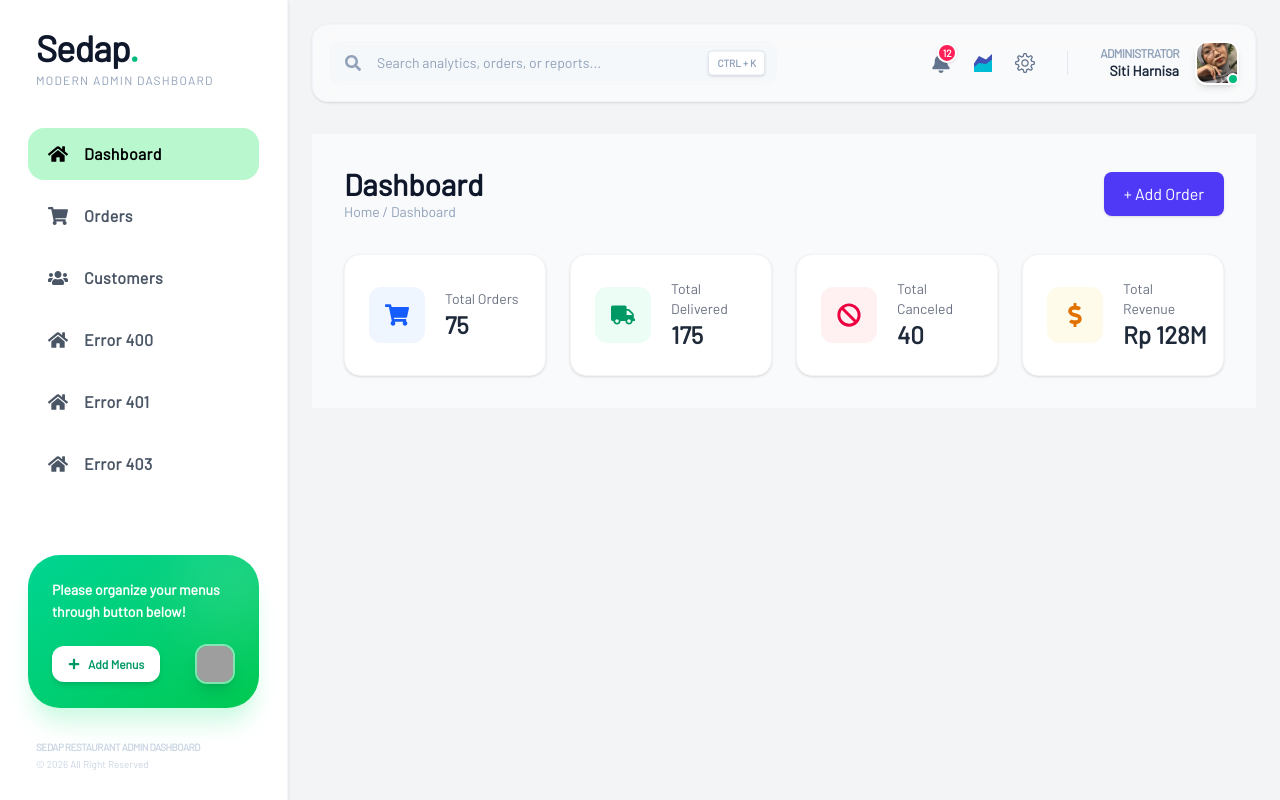
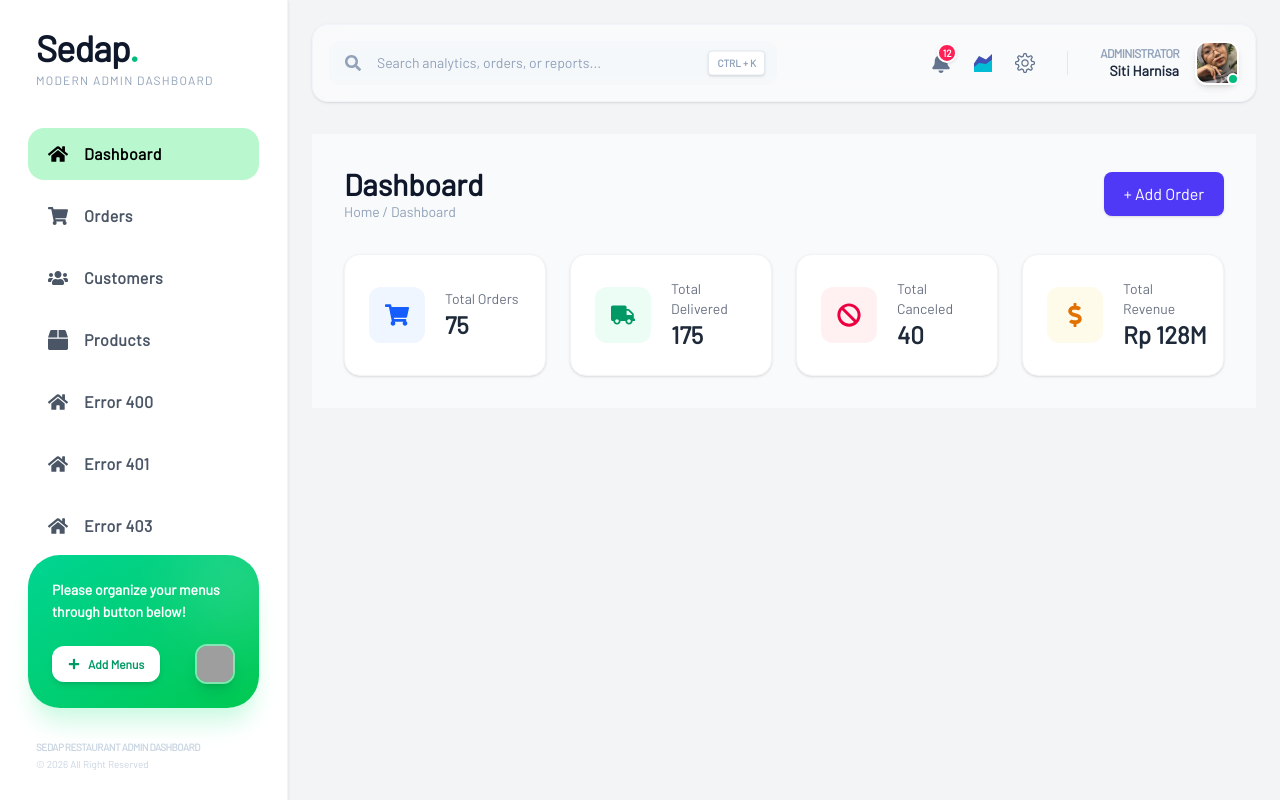
Before and after one commit to nisapcr/Prak-framework2, a React (Vite) app: page / in a window 1280 px wide. Built offline with nearby package versions, Linux system fonts and the light colour scheme; grey boxes are pictures that could not be loaded.

Commit message:
pertemuan_9

```diff
--- a/package.json
+++ b/package.json
@@ -11,7 +11,7 @@
   },
   "dependencies": {
     "@tailwindcss/vite": "^4.2.2",
-    "axios": "^1.15.2",
+    "axios": "^1.16.1",
     "react": "^19.2.0",
     "react-dom": "^19.2.0",
     "react-icons": "^5.6.0",
--- a/src/App.jsx
+++ b/src/App.jsx
@@ -10,6 +10,8 @@ import Loading from "./components/Loading";
 const Dashboard = React.lazy(() => import("./pages/Dashboard"));
 const Customers = React.lazy(() => import("./pages/Customers"));
 const Orders = React.lazy(() => import("./pages/Orders"));
+const Products = React.lazy(() => import("./pages/Products"));
+const ProductDetail = React.lazy(() => import("./pages/ProductDetail"));
 
 const Login = React.lazy(() => import("./pages/auth/Login"));
 const Register = React.lazy(() => import("./pages/auth/Register"));
@@ -19,6 +21,7 @@ function App() {
   return (
     <Suspense fallback={<Loading />}>
       <Routes>
+
         {/* AUTH */}
         <Route element={<AuthLayout />}>
           <Route path="/login" element={<Login />} />
@@ -29,14 +32,36 @@ function App() {
         {/* MAIN */}
         <Route path="/" element={<MainLayout />}>
           <Route index element={<Dashboard />} />
+
           <Route path="orders" element={<Orders />} />
           <Route path="customers" element={<Customers />} />
 
-          <Route path="400" element={<ErrorPage code="400" description="Bad Request" />} />
-          <Route path="401" element={<ErrorPage code="401" description="Unauthorized" />} />
-          <Route path="403" element={<ErrorPage code="403" description="Forbidden" />} />
-          <Route path="*" element={<ErrorPage code="404" description="Page Not Found" />} />
+          {/* PRODUCTS */}
+          <Route path="products" element={<Products />} />
+          <Route path="products/:id" element={<ProductDetail />} />
+
+          {/* ERROR */}
+          <Route
+            path="400"
+            element={<ErrorPage code="400" description="Bad Request" />}
+          />
+
+          <Route
+            path="401"
+            element={<ErrorPage code="401" description="Unauthorized" />}
+          />
+
+          <Route
+            path="403"
+            element={<ErrorPage code="403" description="Forbidden" />}
+          />
+
+          <Route
+            path="*"
+            element={<ErrorPage code="404" description="Page Not Found" />}
+          />
         </Route>
+
       </Routes>
     </Suspense>
   );
--- a/src/components/Sidebar.jsx
+++ b/src/components/Sidebar.jsx
@@ -1,21 +1,35 @@
-import { FaHome, FaShoppingCart, FaUsers, FaPlus } from "react-icons/fa";
+import {
+  FaHome,
+  FaShoppingCart,
+  FaUsers,
+  FaPlus,
+  FaBox,
+} from "react-icons/fa";
+
 import { NavLink } from "react-router-dom";
 
 export default function Sidebar() {
-  // 1. Definisikan fungsi menuClass sesuai arahan gambar
-  // Fungsi ini menerima object { isActive } otomatis dari NavLink
+
   const menuClass = ({ isActive }) => `
     flex items-center gap-4 px-5 py-3.5 rounded-2xl cursor-pointer transition-all duration-300 font-bold
-    ${isActive
-      ? "text-hijau bg-green-200 font-extrabold"
-      : "text-gray-600 hover:text-hijau hover:bg-green-200 hover:font-extrabold"
+    ${
+      isActive
+        ? "text-hijau bg-green-200 font-extrabold"
+        : "text-gray-600 hover:text-hijau hover:bg-green-200 hover:font-extrabold"
     }
   `;
 
   const menu = [
     { name: "Dashboard", icon: <FaHome />, to: "/" },
+
     { name: "Orders", icon: <FaShoppingCart />, to: "/orders" },
+
     { name: "Customers", icon: <FaUsers />, to: "/customers" },
+
+    // PRODUCTS
+    { name: "Products", icon: <FaBox />, to: "/products" },
+
+    // ERROR PAGES
     { name: "Error 400", icon: <FaHome />, to: "/400" },
     { name: "Error 401", icon: <FaHome />, to: "/401" },
     { name: "Error 403", icon: <FaHome />, to: "/403" },
@@ -23,12 +37,15 @@ export default function Sidebar() {
 
   return (
     <div className="w-72 h-screen overflow-hidden bg-white p-7 flex flex-col justify-between border-r border-slate-100 shadow-sm">
+
       <div>
+
         {/* LOGO */}
         <div className="mb-10 px-2">
           <h1 className="text-4xl font-black tracking-tight text-slate-900">
             Sedap<span className="text-emerald-500">.</span>
           </h1>
+
           <p className="text-slate-400 text-xs font-medium uppercase tracking-widest mt-1">
             Modern Admin Dashboard
           </p>
@@ -37,25 +54,38 @@ export default function Sidebar() {
         {/* NAVIGATION */}
         <nav>
           <ul className="space-y-2.5">
+
             {menu.map((item) => (
               <li key={item.name}>
+
                 <NavLink
                   to={item.to}
                   className={menuClass}
                 >
-                  <span className="text-xl">{item.icon}</span>
-                  <span className="tracking-wide">{item.name}</span>
+                  <span className="text-xl">
+                    {item.icon}
+                  </span>
+
+                  <span className="tracking-wide">
+                    {item.name}
+                  </span>
                 </NavLink>
+
               </li>
             ))}
+
           </ul>
         </nav>
+
       </div>
 
-      {/* FOOTER AREA (PROMO BOX & COPYRIGHT) */}
+      {/* FOOTER */}
       <div className="flex-none">
+
+        {/* PROMO BOX */}
         <div className="bg-gradient-to-br from-emerald-400 to-green-500 rounded-[2rem] p-6 text-white shadow-xl shadow-emerald-100 relative overflow-hidden mb-8">
-          {/* DECORATION BLUR */}
+
+          {/* BLUR EFFECT */}
           <div className="absolute -top-6 -right-6 w-24 h-24 bg-white/20 rounded-full blur-2xl"></div>
 
           <p className="text-sm mb-5 font-bold leading-relaxed relative z-10">
@@ -63,30 +93,36 @@ export default function Sidebar() {
           </p>
 
           <div className="flex items-center justify-between relative z-10">
+
             <button className="bg-white text-emerald-600 px-4 py-2.5 rounded-xl flex items-center gap-2 font-black text-xs hover:bg-emerald-50 transition-all active:scale-95 shadow-md">
               <FaPlus />
               Add Menus
             </button>
+
             <img
               src="https://i.pravatar.cc/100"
               className="w-10 h-10 rounded-xl border-2 border-white/50 shadow-lg"
               alt="avatar"
             />
+
           </div>
         </div>
 
         {/* COPYRIGHT */}
         <div className="px-2">
+
           <p className="text-[10px] font-bold text-slate-300 uppercase tracking-tighter">
             Sedap Restaurant Admin Dashboard
           </p>
+
           <p className="text-[10px] font-medium text-slate-300 mt-0.5">
             © 2026 All Right Reserved
           </p>
+
         </div>
+
       </div>
+
     </div>
-
-
   );
 }
--- /dev/null
+++ b/src/data/products.js
@@ -0,0 +1,274 @@
+const products = [
+  {
+    id: 1,
+    title: "Essence Mascara Lash Princess",
+    code: "PRD001",
+    category: "beauty",
+    brand: "Essence",
+    price: 9990,
+    stock: 15
+  },
+  {
+    id: 2,
+    title: "Eyeshadow Palette with Mirror",
+    code: "PRD002",
+    category: "beauty",
+    brand: "Glamour Beauty",
+    price: 19990,
+    stock: 10
+  },
+  {
+    id: 3,
+    title: "Powder Canister",
+    code: "PRD003",
+    category: "beauty",
+    brand: "Velvet Touch",
+    price: 14990,
+    stock: 20
+  },
+  {
+    id: 4,
+    title: "Red Lipstick",
+    code: "PRD004",
+    category: "beauty",
+    brand: "Beauty Queen",
+    price: 12990,
+    stock: 18
+  },
+  {
+    id: 5,
+    title: "Liquid Foundation",
+    code: "PRD005",
+    category: "beauty",
+    brand: "Glow Up",
+    price: 24990,
+    stock: 12
+  },
+  {
+    id: 6,
+    title: "Facial Cleanser",
+    code: "PRD006",
+    category: "skincare",
+    brand: "CleanFace",
+    price: 17990,
+    stock: 25
+  },
+  {
+    id: 7,
+    title: "Moisturizer Cream",
+    code: "PRD007",
+    category: "skincare",
+    brand: "SoftSkin",
+    price: 21990,
+    stock: 14
+  },
+  {
+    id: 8,
+    title: "Vitamin C Serum",
+    code: "PRD008",
+    category: "skincare",
+    brand: "GlowSkin",
+    price: 29990,
+    stock: 11
+  },
+  {
+    id: 9,
+    title: "Sunscreen SPF 50",
+    code: "PRD009",
+    category: "skincare",
+    brand: "SunCare",
+    price: 18990,
+    stock: 17
+  },
+  {
+    id: 10,
+    title: "Perfume Blossom",
+    code: "PRD010",
+    category: "fragrance",
+    brand: "Rose Paris",
+    price: 39990,
+    stock: 9
+  },
+  {
+    id: 11,
+    title: "Body Lotion",
+    code: "PRD011",
+    category: "bodycare",
+    brand: "FreshBody",
+    price: 15990,
+    stock: 20
+  },
+  {
+    id: 12,
+    title: "Hair Shampoo",
+    code: "PRD012",
+    category: "haircare",
+    brand: "Silky Hair",
+    price: 14990,
+    stock: 22
+  },
+  {
+    id: 13,
+    title: "Hair Conditioner",
+    code: "PRD013",
+    category: "haircare",
+    brand: "Silky Hair",
+    price: 15990,
+    stock: 16
+  },
+  {
+    id: 14,
+    title: "Nail Polish",
+    code: "PRD014",
+    category: "beauty",
+    brand: "Nail Art",
+    price: 9990,
+    stock: 30
+  },
+  {
+    id: 15,
+    title: "Face Toner",
+    code: "PRD015",
+    category: "skincare",
+    brand: "PureSkin",
+    price: 19990,
+    stock: 13
+  },
+  {
+    id: 16,
+    title: "Face Wash",
+    code: "PRD016",
+    category: "skincare",
+    brand: "FreshGlow",
+    price: 14990,
+    stock: 21
+  },
+  {
+    id: 17,
+    title: "Lip Balm",
+    code: "PRD017",
+    category: "beauty",
+    brand: "Soft Lips",
+    price: 8990,
+    stock: 28
+  },
+  {
+    id: 18,
+    title: "Eyeliner Pen",
+    code: "PRD018",
+    category: "beauty",
+    brand: "Sharp Look",
+    price: 11990,
+    stock: 19
+  },
+  {
+    id: 19,
+    title: "Compact Powder",
+    code: "PRD019",
+    category: "beauty",
+    brand: "Beauty Queen",
+    price: 16990,
+    stock: 15
+  },
+  {
+    id: 20,
+    title: "Blush On Pink",
+    code: "PRD020",
+    category: "beauty",
+    brand: "Pinky Glow",
+    price: 13990,
+    stock: 12
+  },
+  {
+    id: 21,
+    title: "Hair Vitamin",
+    code: "PRD021",
+    category: "haircare",
+    brand: "HairLife",
+    price: 17990,
+    stock: 17
+  },
+  {
+    id: 22,
+    title: "Body Scrub",
+    code: "PRD022",
+    category: "bodycare",
+    brand: "FreshBody",
+    price: 18990,
+    stock: 14
+  },
+  {
+    id: 23,
+    title: "Facial Mask",
+    code: "PRD023",
+    category: "skincare",
+    brand: "GlowSkin",
+    price: 12990,
+    stock: 23
+  },
+  {
+    id: 24,
+    title: "Acne Cream",
+    code: "PRD024",
+    category: "skincare",
+    brand: "AcneFree",
+    price: 22990,
+    stock: 10
+  },
+  {
+    id: 25,
+    title: "Perfume Midnight",
+    code: "PRD025",
+    category: "fragrance",
+    brand: "Night Paris",
+    price: 45990,
+    stock: 7
+  },
+  {
+    id: 26,
+    title: "Hand Cream",
+    code: "PRD026",
+    category: "bodycare",
+    brand: "SoftTouch",
+    price: 10990,
+    stock: 20
+  },
+  {
+    id: 27,
+    title: "Face Primer",
+    code: "PRD027",
+    category: "beauty",
+    brand: "Beauty Queen",
+    price: 24990,
+    stock: 9
+  },
+  {
+    id: 28,
+    title: "Makeup Brush Set",
+    code: "PRD028",
+    category: "beauty",
+    brand: "Beauty Tools",
+    price: 29990,
+    stock: 11
+  },
+  {
+    id: 29,
+    title: "Hair Dryer",
+    code: "PRD029",
+    category: "haircare",
+    brand: "SalonPro",
+    price: 49990,
+    stock: 6
+  },
+  {
+    id: 30,
+    title: "Beauty Blender",
+    code: "PRD030",
+    category: "beauty",
+    brand: "Glow Beauty",
+    price: 9990,
+    stock: 25
+  }
+];
+
+export default products;
--- /dev/null
+++ b/src/pages/ProductDetail.jsx
@@ -0,0 +1,43 @@
+import { useParams } from "react-router-dom"
+import { useEffect, useState } from "react"
+import axios from "axios"
+
+export default function ProductDetail() {
+    const { id } = useParams()
+    const [product, setProduct] = useState(null)
+    const [error, setError] = useState(null)
+
+    useEffect(() => {
+        axios
+            .get(`https://dummyjson.com/products/${id}`)
+            .then((response) => {
+                if (response.status !== 200) {
+                    setError(response.message)
+                    return
+                }
+                setProduct(response.data)
+            })
+            .catch((err) => {
+                setError(err.message)
+            })
+    }, [id])
+
+    if (error) return <div className="text-red-600 p-4">{error}</div>
+    if (!product) return <div className="p-4">Loading...</div>
+
+    return (
+        <div className="p-6 bg-white rounded-xl shadow-lg max-w-lg mx-auto mt-6">
+            <img
+                src={product.thumbnail}
+                alt={product.title}
+                className="rounded-xl mb-4 w-full h-48 object-cover"
+            />
+            <h2 className="text-2xl font-bold mb-2">{product.title}</h2>
+            <p className="text-gray-600 mb-1">Kategori: {product.category}</p>
+            <p className="text-gray-600 mb-1">Brand: {product.brand}</p>
+            <p className="text-gray-800 font-semibold text-lg">
+                Harga: Rp {product.price * 1000}
+            </p>
+        </div>
+    )
+}
--- /dev/null
+++ b/src/pages/Products.jsx
@@ -0,0 +1,85 @@
+import productsData from "../data/products";
+import { Link } from "react-router-dom";
+
+export default function Products() {
+
+  return (
+    <div className="p-6">
+
+      <h1 className="text-2xl font-bold mb-6">
+        Products
+      </h1>
+
+      <div className="bg-white rounded-xl shadow overflow-hidden">
+
+        <table className="w-full">
+
+          <thead className="bg-gray-100">
+            <tr>
+              <th className="p-3 text-left">ID</th>
+              <th className="p-3 text-left">Title</th>
+              <th className="p-3 text-left">Code</th>
+              <th className="p-3 text-left">Category</th>
+              <th className="p-3 text-left">Brand</th>
+              <th className="p-3 text-left">Price</th>
+              <th className="p-3 text-left">Stock</th>
+            </tr>
+          </thead>
+
+          <tbody>
+
+            {productsData.map((item) => (
+
+              <tr
+                key={item.id}
+                className="border-t hover:bg-gray-50"
+              >
+
+                <td className="p-3">
+                  {item.id}
+                </td>
+
+                <td className="p-3">
+
+                  <Link
+                    to={`/products/${item.id}`}
+                    className="text-emerald-500 hover:text-emerald-600 font-semibold"
+                  >
+                    {item.title}
+                  </Link>
+
+                </td>
+
+                <td className="p-3">
+                  {item.code}
+                </td>
+
+                <td className="p-3">
+                  {item.category}
+                </td>
+
+                <td className="p-3">
+                  {item.brand}
+                </td>
+
+                <td className="p-3">
+                  Rp {item.price.toLocaleString()}
+                </td>
+
+                <td className="p-3">
+                  {item.stock}
+                </td>
+
+              </tr>
+
+            ))}
+
+          </tbody>
+
+        </table>
+
+      </div>
+
+    </div>
+  );
+}
```
Also changed, not shown: 1 other file (tests, documents, lock files or other folders).
